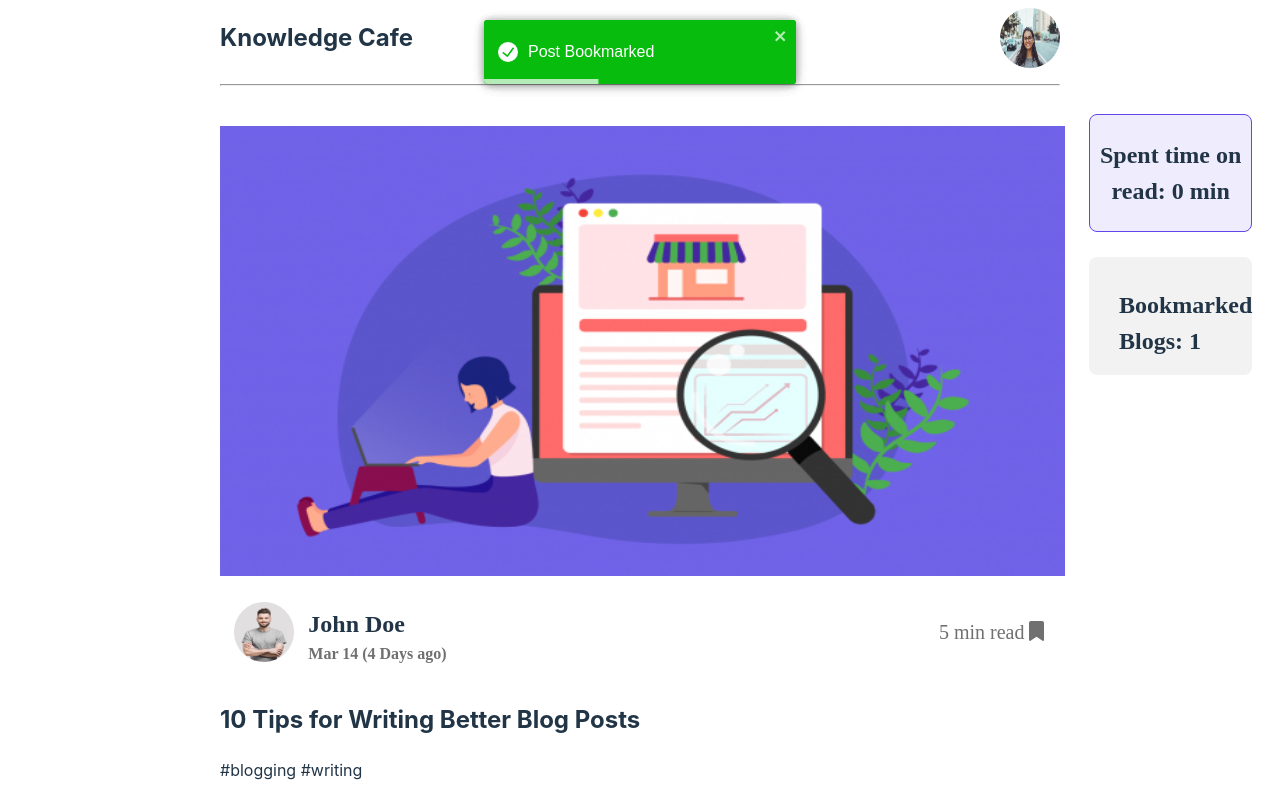
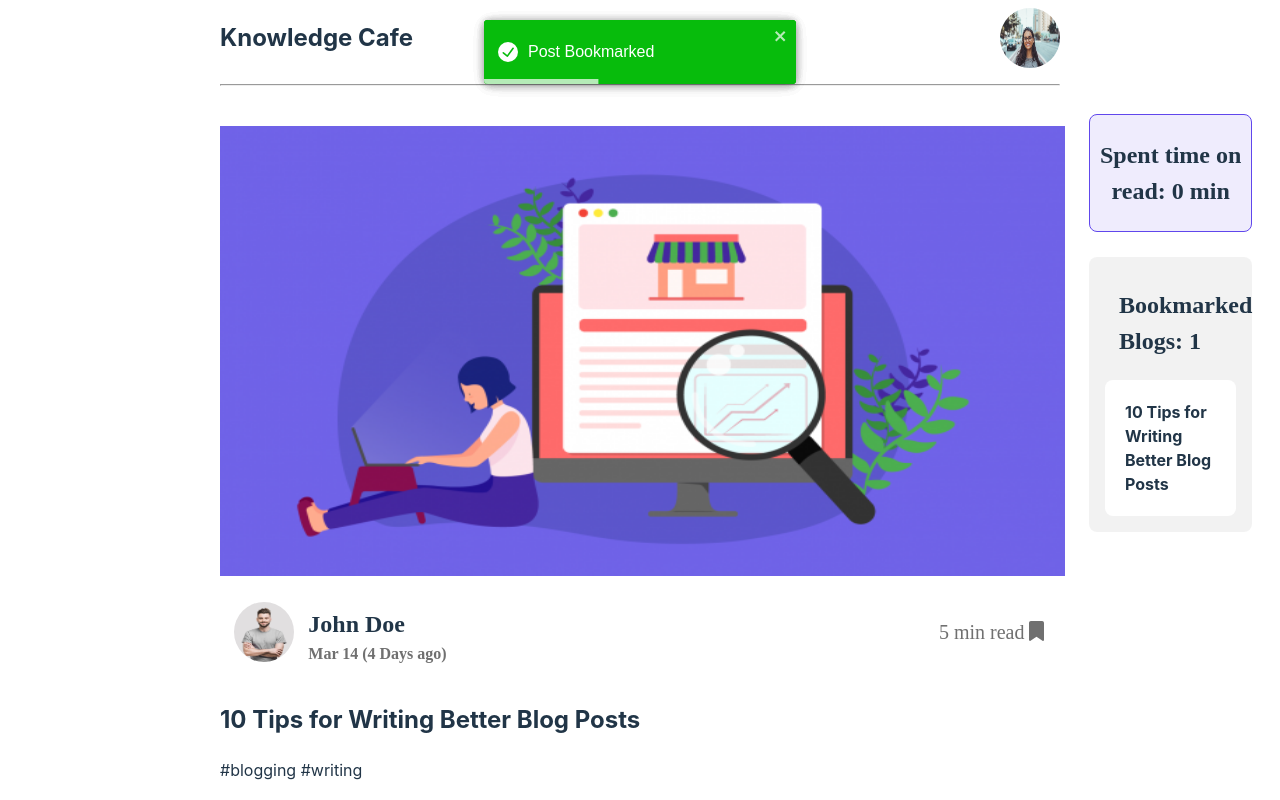
Before and after one commit to adittacse/knowledge-cafe, a React (Vite) app: page / in a window 1280 px wide. Both pictures are taken after a click on the icon 1036 px from the left and 631 px from the top of the page. Shown: the top 800 px of the page. Built offline with nearby package versions, Linux system fonts and the light colour scheme.

Commit message:
bookmarked sidebar added

```diff
--- a/src/components/Blog/Blog.jsx
+++ b/src/components/Blog/Blog.jsx
@@ -20,17 +20,13 @@ const Blog = () => {
         const titles = JSON.parse(localStorage.getItem("bookmarked-title")) || [];
         for (let title in titles) {
             currentTitle = titles[title];
-            // console.log(currentTitle);
         }
-        // console.log(newCurrentTitle);
-        // console.log(currentTitle);
-        // setBookmarkedTitle(newCurrentTitle);
         setBookmarkedTitle(currentTitle);
     }
 
     useEffect(() => {
         getTitle();
-    }, []);
+    }, [bookmarkedTitle]);
 
     const getTotalPost = () => {
         let totalPost = 0
@@ -68,13 +64,12 @@ const Blog = () => {
         getReadTime();
     }
 
-    const [postTitle, setPostTitle] = useState([]);
+    // const [postTitle, setPostTitle] = useState([]);
+    // const [bookmarkedTitle, setBookmarkedTitle] = useState("");
+    // const handleBookmarkedBlogTitle = () => {
+    //     getTitle();
+    // }
 
-    const handleBlogTitle = (title) => {
-        const blogTitle = [...postTitle, title];
-        setPostTitle(blogTitle);
-        return blogTitle;
-    }
 
     return (
         <div className="blog">
@@ -83,6 +78,7 @@ const Blog = () => {
                     posts.map(post => <Post key={post.id}
                                             posts={post}
                                             handlePostCount={handlePostCount}
+                                            // handleBookmarkedBlogTitle={handleBookmarkedBlogTitle}
                                             handleTime={handleTime}></Post>)
                 }
             </div>
@@ -91,13 +87,7 @@ const Blog = () => {
                 <div className="bookmarked-container">
                     <h2 className="bookmarked-blogs">Bookmarked Blogs: {totalPost.length-1}</h2>
                     <div className="added-blogs">
-                        {/*{*/}
-                        {/*    <h4>{handleBlogTitle}</h4>*/}
-                        {/*}*/}
-                        {/*{*/}
-                        {/*    // bookmarkedTitle.map(title => <Bookmarked bookmarkedTitle={title}></Bookmarked>)*/}
-                        {/*    // <Bookmarked>{bookmarkedTitle}</Bookmarked>*/}
-                        {/*}*/}
+                        <Bookmarked></Bookmarked>
                     </div>
                 </div>
             </div>
--- a/src/components/Bookmarked/Bookmarked.jsx
+++ b/src/components/Bookmarked/Bookmarked.jsx
@@ -2,9 +2,19 @@ import React from 'react';
 import "./Bookmarked.css";
 
 const Bookmarked = (props) => {
+    // Define an array to store the bookmarked titles
+    const bookmarkedTitles = [];
+
+    // Loop through the bookmarked titles and add them to the array
+    const titles = JSON.parse(localStorage.getItem("bookmarked-title")) || [];
+    for (let title in titles) {
+        bookmarkedTitles.push(<h4>{titles[title]}</h4>);
+    }
+    return bookmarkedTitles;
+
     return (
         <div>
-            <h4>{props.title}</h4>
+            {bookmarkedTitles}
         </div>
     );
 };
--- a/src/components/Post/Post.jsx
+++ b/src/components/Post/Post.jsx
@@ -61,6 +61,7 @@ const Post = (props) => {
     const {id, coverImage, authorImage, authorName, blogDate, blogReadTime, blogTitle, tags} = props.posts;
     const handleTime = props.handleTime;
     const handlePostCount = props.handlePostCount;
+    // const handleBookmarkedBlogTitle = props.handleBookmarkedBlogTitle;
 
     return (
         <div className="post-container">
```
